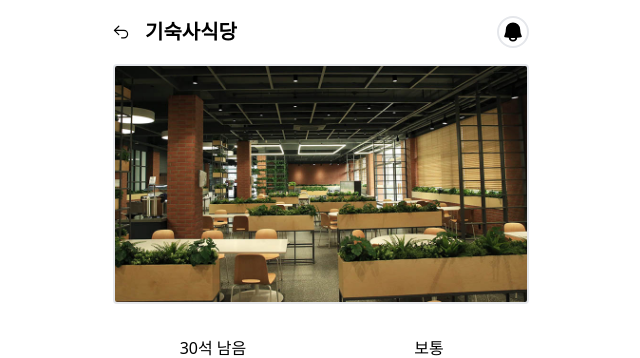
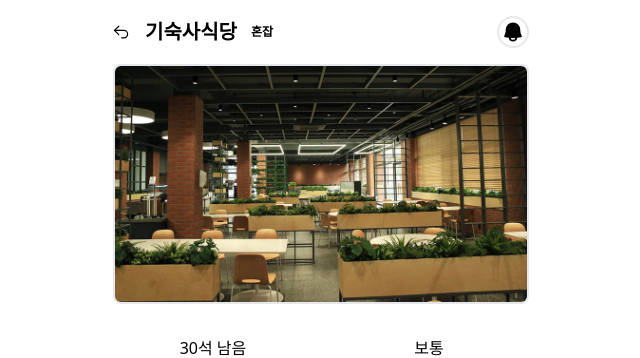
Before and after one commit to seolcu/ajou-cafeteria, a React (Vite) app: page /cafeteria/1 in a window 1280 px wide. Shown: the top 358 px of the page, without its empty margins (319-959 px from the left). Built offline with nearby package versions, Linux system fonts and the light colour scheme; what @catppuccin/tailwindcss would draw is missing.

Commit message:
new-feature: 글씨 대신 배지로 혼잡도 표시

```diff
--- a/src/components/AveragePriceIndicatorBox.jsx
+++ b/src/components/AveragePriceIndicatorBox.jsx
@@ -5,7 +5,7 @@ export default function AveragePriceIndicatorBox({
   return (
     <div
       className={
-        "text-base text-center p-4 rounded font-medium " +
+        "text-base text-center p-4 rounded-lg font-medium " +
         (averagePrice >= 8000
           ? "bg-red"
           : averagePrice >= 5000
--- a/src/components/CheapBreakfastBox.jsx
+++ b/src/components/CheapBreakfastBox.jsx
@@ -3,7 +3,7 @@ export default function CheapBreakfastBox({ leftQuantity, fullQuantity }) {
   return (
     <div
       className={
-        "text-center p-4 rounded text-base " +
+        "text-center p-4 rounded-lg text-base " +
         (leftPercentage > 2 / 3
           ? "bg-green"
           : leftPercentage > 1 / 3
--- a/src/components/Collection.jsx
+++ b/src/components/Collection.jsx
@@ -15,7 +15,7 @@ export default function Collection({ cafeteriaInfo }) {
           <Link
             key={shop.id}
             to={"/cafeteria/" + cafeteriaInfo.id + "/shop/" + shop.id}
-            className="bg-base p-4 rounded text-center font-medium"
+            className="bg-base p-4 rounded-lg text-center font-medium"
           >
             <h3>{shop.name}</h3>
             <p
--- /dev/null
+++ b/src/components/CrowdedIndicatorBadge.jsx
@@ -0,0 +1,28 @@
+export default function CrowdedIndicatorBadge({ crowded }) {
+  return (
+    <div
+      className={
+        "text-center rounded-lg text-base text-xs font-bold px-1.5 py-0.5 " +
+        (crowded == 0
+          ? "bg-overlay0"
+          : crowded == 1
+          ? "bg-green"
+          : crowded == 2
+          ? "bg-yellow"
+          : crowded == 3
+          ? "bg-red"
+          : "bg-overlay0")
+      }
+    >
+      {crowded == 0
+        ? "휴무"
+        : crowded == 1
+        ? "여유"
+        : crowded == 2
+        ? "보통"
+        : crowded == 3
+        ? "혼잡"
+        : "정보 없음"}
+    </div>
+  );
+}
--- a/src/components/CrowdedIndicatorBox.jsx
+++ b/src/components/CrowdedIndicatorBox.jsx
@@ -5,7 +5,7 @@ export default function CrowdedIndicatorBox({ cafeteriaInfo }) {
   return (
     <div
       className={
-        "text-center p-4 rounded text-base " +
+        "text-center p-4 rounded-lg text-base " +
         (crowded == 0
           ? "bg-overlay0"
           : crowded == 1
--- a/src/components/Random.jsx
+++ b/src/components/Random.jsx
@@ -10,14 +10,17 @@ export default function Random({ cafeteriaInfo }) {
             leftQuantity={cafeteriaInfo.cheapBreakfastSold}
             fullQuantity={cafeteriaInfo.cheapBreakfastTotal}
           />
-          <hr className="border-2 rounded border-text" />
+          <hr className="border-2 rounded-lg border-text" />
         </>
       ) : (
         <></>
       )}
       <h2 className="font-bold text-lg">오늘의 메뉴</h2>
       {cafeteriaInfo.menuofToday.map((meal) => (
-        <div className="flex flex-row gap-4 bg-base p-4 rounded" key={meal.id}>
+        <div
+          className="flex flex-row gap-4 bg-base p-4 rounded-lg"
+          key={meal.id}
+        >
           <div className="basis-1/2 flex flex-col gap-1">
             <h3 className="font-medium">
               오늘의{" "}
--- a/src/components/SimpleButton.jsx
+++ b/src/components/SimpleButton.jsx
@@ -1,5 +1,5 @@
 export default function SimpleButton({ children, enableCondition, onClick }) {
-  const buttonStyle = "p-2 rounded ";
+  const buttonStyle = "p-2 rounded-lg ";
 
   return (
     <button
--- a/src/routes/Cafeteria.jsx
+++ b/src/routes/Cafeteria.jsx
@@ -10,6 +10,8 @@ import Collection from "../components/Collection";
 import AveragePriceIndicatorBox from "../components/AveragePriceIndicatorBox";
 import getAveragePrice from "../functions/getAveragePrice";
 import CrowdedIndicatorBox from "../components/CrowdedIndicatorBox";
+import CrowdedIndicatorBadge from "../components/CrowdedIndicatorBadge";
+import getCrowded from "../functions/getCrowded";
 
 export default function Cafeteria() {
   const params = useParams();
@@ -28,13 +30,16 @@ export default function Cafeteria() {
           <Link to="/" className="w-4 h-4">
             <ArrowUturnLeftIcon />
           </Link>
-          <h1 className="text-xl font-bold">{cafeteriaInfo.name}</h1>
+          <div className="flex flex-row gap-2 items-center">
+            <h1 className="text-xl font-bold">{cafeteriaInfo.name}</h1>
+            <CrowdedIndicatorBadge crowded={getCrowded(cafeteriaInfo)} />
+          </div>
           <div className="grow" />
           <BellButton cafeteriaID={cafeteriaInfo.id} />
         </header>
 
         <img
-          className="h-60 rounded object-cover border-2 border-text"
+          className="h-60 rounded-lg object-cover border-2 border-text"
           src={getImageUrl(cafeteriaInfo.pictureName)}
           alt="사진"
         />
@@ -47,7 +52,7 @@ export default function Cafeteria() {
           />
         </div>
 
-        <hr className="border-2 rounded border-text" />
+        <hr className="border-2 rounded-lg border-text" />
 
         {cafeteriaInfo.type == "collection" ? (
           <Collection cafeteriaInfo={cafeteriaInfo} />
--- a/src/routes/Shop.jsx
+++ b/src/routes/Shop.jsx
@@ -33,7 +33,7 @@ export default function Shop() {
         />
       </div>
 
-      <hr className="border-2 rounded border-text" />
+      <hr className="border-2 rounded-lg border-text" />
 
       <h2 className="font-bold text-lg">메뉴</h2>
 
@@ -41,7 +41,7 @@ export default function Shop() {
         {shop.menu.map((menu) => (
           <div
             key={menu.id}
-            className="bg-base flex flex-col gap-1 p-4 rounded font-medium"
+            className="bg-base flex flex-col gap-1 p-4 rounded-lg font-medium"
           >
             <h3 className="font-medium">{menu.name}</h3>
             <h4 className="text-sm">영양 정보</h4>
--- a/src/routes/settings.jsx
+++ b/src/routes/settings.jsx
@@ -17,7 +17,7 @@ export default function Settings() {
         <h1 className="text-xl font-bold">설정</h1>
       </header>
 
-      <div className="bg-base p-4 flex flex-col gap-4 rounded">
+      <div className="bg-base p-4 flex flex-col gap-4 rounded-lg">
         <h2 className="text-lg font-bold">알림</h2>
         <div className="flex flex-row gap-2 items-center">
           <SimpleCheckBox storageKey="notification" defaultState={true} />
@@ -25,7 +25,7 @@ export default function Settings() {
         </div>
       </div>
 
-      <div className="bg-base p-4 flex flex-col gap-4 rounded">
+      <div className="bg-base p-4 flex flex-col gap-4 rounded-lg">
         <h2 className="text-lg font-bold">언어</h2>
         <div className="flex flex-row gap-4">
           <SimpleButton
@@ -49,7 +49,7 @@ export default function Settings() {
         </div>
       </div>
 
-      <div className="bg-base p-4 flex flex-col gap-4 rounded">
+      <div className="bg-base p-4 flex flex-col gap-4 rounded-lg">
         <h2 className="text-lg font-bold">테마 (새로고침 시 적용)</h2>
         <div className="flex flex-row gap-4">
           <SimpleButton
```
Also changed, not shown: src/routes/App.jsx (+8 -28 lines).
